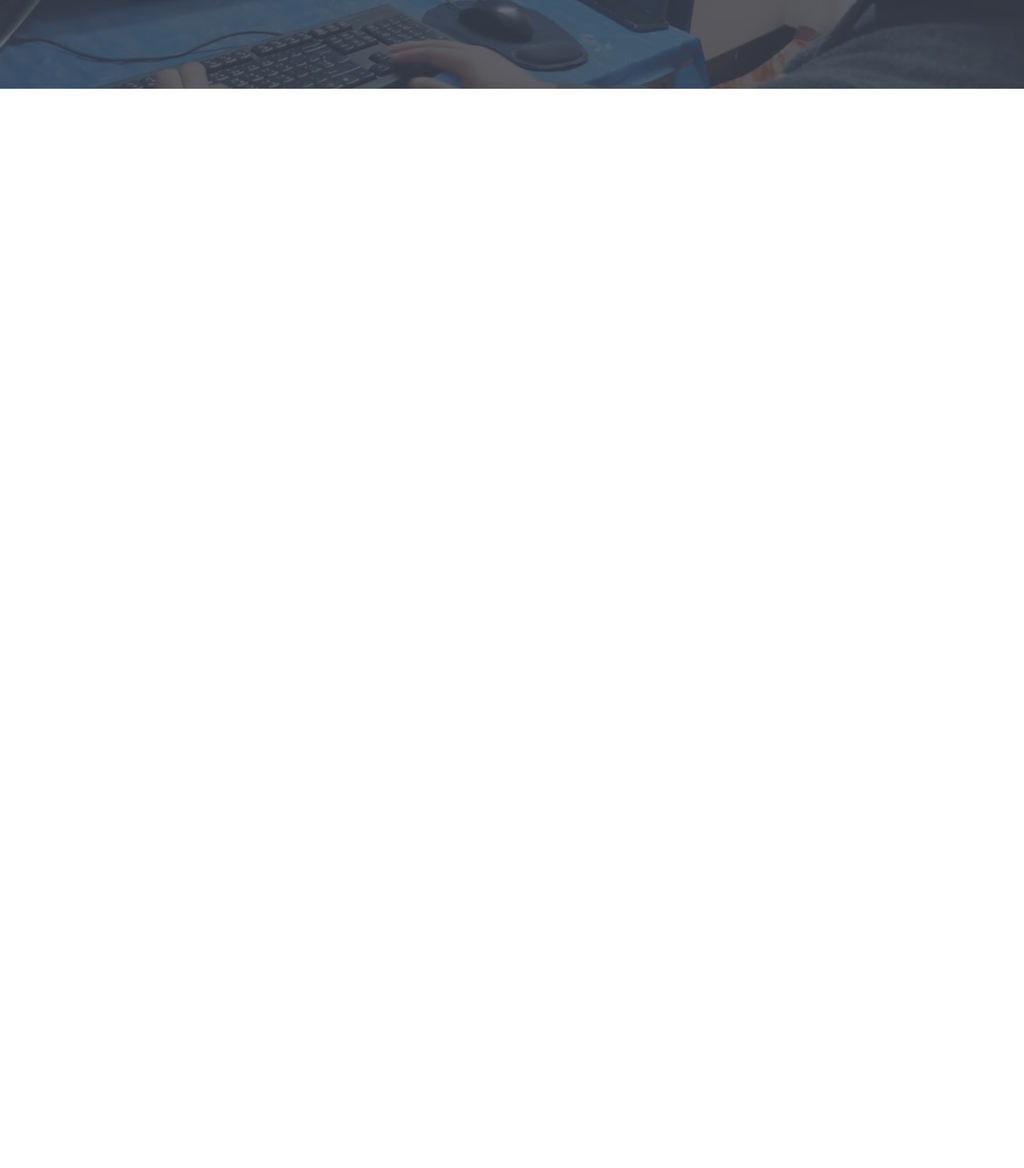
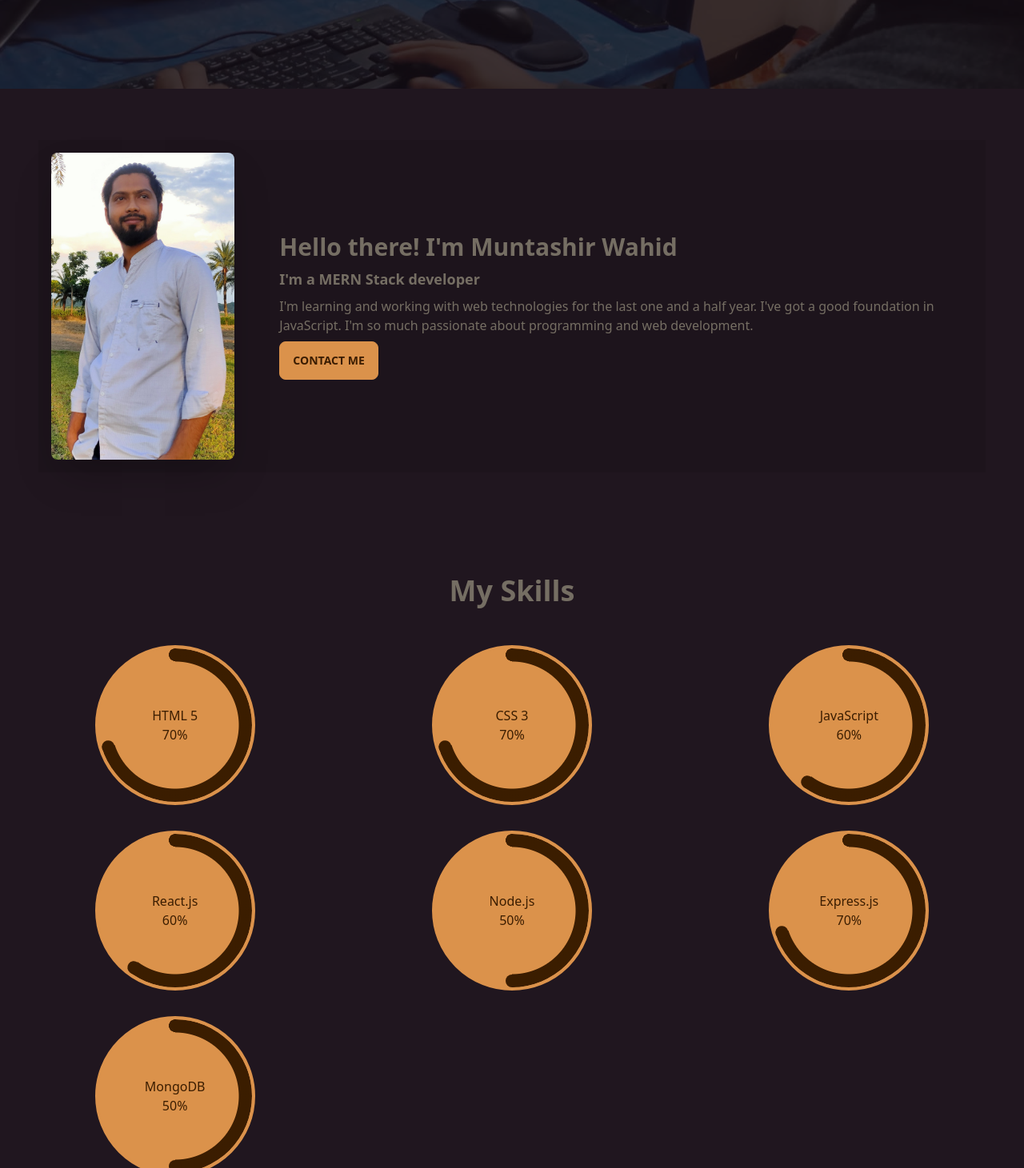
Before and after one commit to muntashir-wahid/muntashir_wahid, a React (Create React App) app: page / in a window 1280 px wide. Shown: the part 689-2150 px from the top of the page at 80% size. Before the commit the page ends 800 px from the top, so only its background shows below. Built offline with nearby package versions, Linux system fonts and the light colour scheme.

Commit message:
created about and skills sections with local data

```diff
--- /dev/null
+++ b/public/data/skills.json
@@ -0,0 +1,37 @@
+[
+  {
+    "_id": "63944d0325158388c3d5e1e9",
+    "value": 70,
+    "name": "HTML 5"
+  },
+  {
+    "_id": "63944d039a538325ecb3d23d",
+    "value": 70,
+    "name": "CSS 3"
+  },
+  {
+    "_id": "63944d03e6a1d3f09765d83d",
+    "value": 60,
+    "name": "JavaScript"
+  },
+  {
+    "_id": "63944d03d2c0eb36936f99b3",
+    "value": 60,
+    "name": "React.js"
+  },
+  {
+    "_id": "63944d0389ca548804bdfe2f",
+    "value": 50,
+    "name": "Node.js"
+  },
+  {
+    "_id": "63944d0389ca548804bdfe3f",
+    "value": 70,
+    "name": "Express.js"
+  },
+  {
+    "_id": "63944d0389ca548804bdfe5f",
+    "value": 50,
+    "name": "MongoDB"
+  }
+]
--- a/public/index.html
+++ b/public/index.html
@@ -1,5 +1,5 @@
 <!DOCTYPE html>
-<html lang="en">
+<html lang="en" data-theme="coffee">
   <head>
     <meta charset="utf-8" />
     <link rel="icon" href="%PUBLIC_URL%/favicon.ico" />
--- a/src/App.js
+++ b/src/App.js
@@ -1,9 +1,13 @@
+import About from "./components/About/About";
 import Banner from "./components/Banner/Banner";
+import Skills from "./components/Skills/Skills";
 
 function App() {
   return (
     <main>
       <Banner />
+      <About />
+      <Skills />
     </main>
   );
 }
--- /dev/null
+++ b/src/components/About/About.js
@@ -0,0 +1,36 @@
+import React from "react";
+import SectionWrapper from "../UI/SectionWrapper/SectionWrapper";
+import displayImg from "../../asstes/images/display_img.png";
+
+const About = () => {
+  return (
+    <SectionWrapper className="px-2 md:px-12">
+      <article className="hero bg-base-200">
+        <div className="hero-content flex-col md:flex-row">
+          <img
+            src={displayImg}
+            className="rounded-lg shadow-2xl max-h-96"
+            alt="Muntashir Wahid"
+          />
+          <div className=" px-0 md:px-10 text-center md:text-left">
+            <h2 className="text-3xl font-bold">
+              Hello there! I'm Muntashir Wahid <br />
+              <span className="text-lg font-semibold">
+                I'm a MERN Stack developer
+              </span>
+            </h2>
+
+            <p className="py-2">
+              I'm learning and working with web technologies for the last one
+              and a half year. I've got a good foundation in JavaScript. I'm so
+              much passionate about programming and web development.
+            </p>
+            <button className="btn btn-primary">Contact me</button>
+          </div>
+        </div>
+      </article>
+    </SectionWrapper>
+  );
+};
+
+export default About;
--- a/src/components/Banner/Banner.js
+++ b/src/components/Banner/Banner.js
@@ -1,12 +1,13 @@
 import React from "react";
 import banner from "./../../asstes/images/banner.jpg";
 
+const background = {
+  backgroundImage: `url(${banner})`,
+};
+
 const Banner = () => {
   return (
-    <section
-      className="hero min-h-screen"
-      style={{ backgroundImage: `url(${banner})` }}
-    >
+    <section className="hero min-h-screen" style={background}>
       <div className="hero-overlay bg-opacity-80"></div>
       <div className="hero-content text-center text-neutral-content">
         <div className="max-w-md">
--- /dev/null
+++ b/src/components/Skills/Skills.js
@@ -0,0 +1,38 @@
+import React, { useEffect, useState } from "react";
+import SectionWrapper from "../UI/SectionWrapper/SectionWrapper";
+
+const Skills = () => {
+  const [skills, setSkills] = useState([]);
+
+  useEffect(() => {
+    fetch("/data/skills.json")
+      .then((res) => res.json())
+      .then((data) => setSkills(data));
+  }, []);
+
+  return (
+    <SectionWrapper className="px-2 md:px-6">
+      <h2 className="text-center font-bold text-4xl mb-12">My Skills</h2>
+      <div className="grid grid-cols-1 sm:grid-cols-2 md:grid-cols-3 gap-8">
+        {skills.map((skill) => (
+          <div
+            key={skill._id}
+            className="radial-progress bg-primary text-primary-content border-4 border-primary justify-self-center"
+            style={{
+              "--value": `${skill.value}`,
+              "--size": "12rem",
+              "--thickness": "1rem",
+            }}
+          >
+            <div className="flex flex-col items-center">
+              <span>{skill.name}</span>
+              <span>{skill.value}%</span>
+            </div>
+          </div>
+        ))}
+      </div>
+    </SectionWrapper>
+  );
+};
+
+export default Skills;
--- /dev/null
+++ b/src/components/UI/SectionWrapper/SectionWrapper.js
@@ -0,0 +1,11 @@
+import React from "react";
+
+const SectionWrapper = ({ className, children }) => {
+  return (
+    <section className={`container mx-auto py-16 ${className}`}>
+      {children}
+    </section>
+  );
+};
+
+export default SectionWrapper;
```
Also changed, not shown: src/asstes/images/display_img.png (added).
